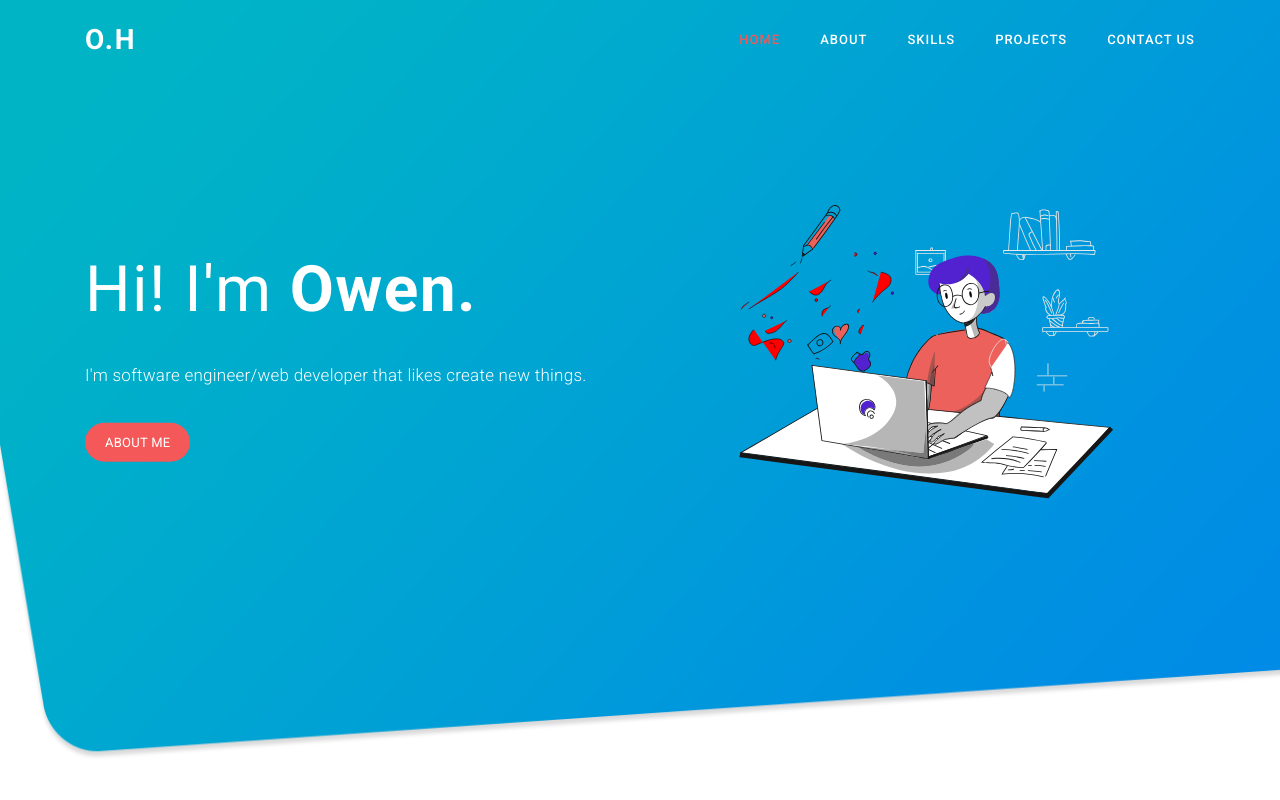
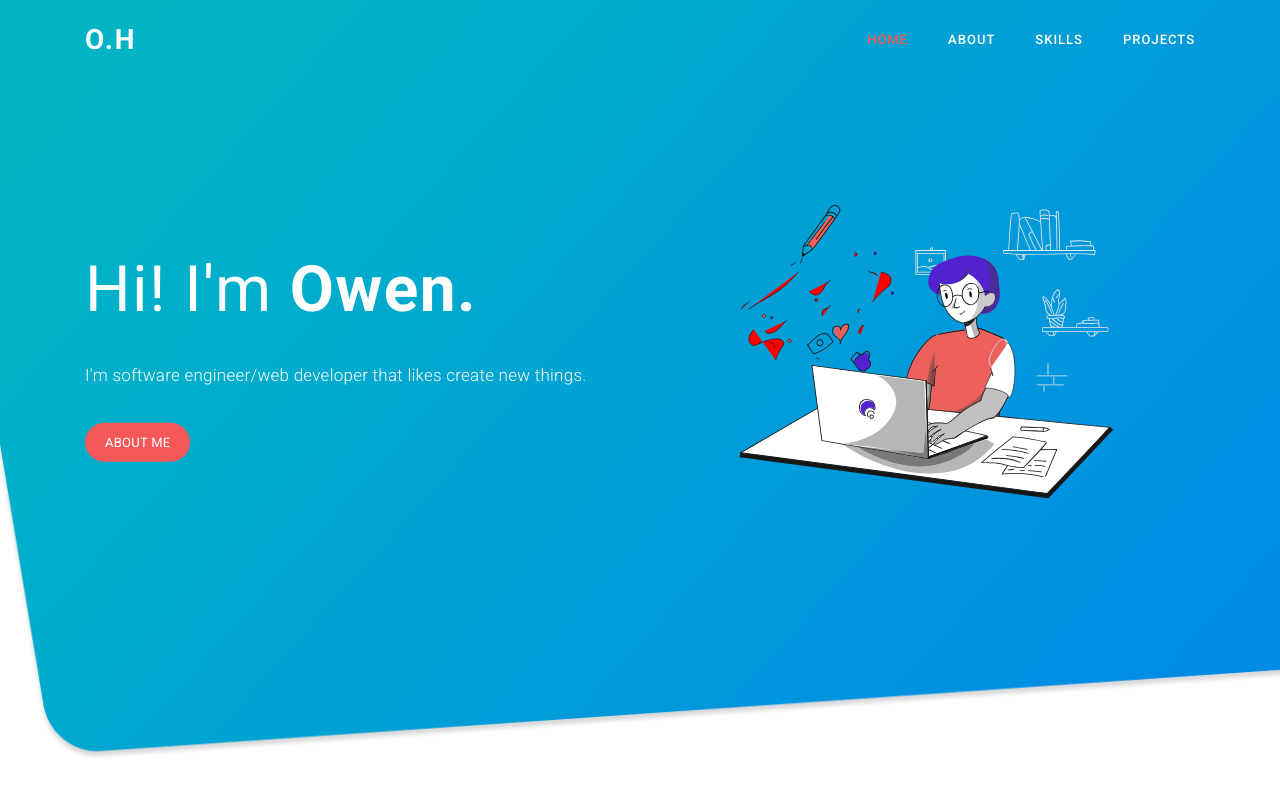
Before and after one commit to o-huang/portfolio-v2, a plain HTML site: page index.html in a window 1280 px wide. Shown: the top 800 px of the page. Drawn offline with Linux system fonts and the light colour scheme; a script that the page names is missing.

Commit message:
remove contact

```diff
--- a/assets/css/style.css
+++ b/assets/css/style.css
@@ -1,43 +1,5 @@
-/*
+@import url("https://fonts.googleapis.com/css?family=Roboto:100,300,400,500,700,900");
 
-ART FACTORY
-
-https://templatemo.com/tm-537-art-factory
-
-*/
-
-/*
----------------------------------------------
-Table of contents
----------------------------------------------
-01. font & reset css
-02. reset
-03. global styles
-04. header
-05. welcome
-06. features
-07. team
-08. pricing
-09. blog
-10. contact
-11. footer
-12. preloader
-
----------------------------------------------
-*/
-
-/*
----------------------------------------------
-font & reset css
----------------------------------------------
-*/
-
-@import url("https://fonts.googleapis.com/css?family=Roboto:100,300,400,500,700,900");
-/*
----------------------------------------------
-reset
----------------------------------------------
-*/
 
 html, body, div, span, applet, object, iframe, h1, h2, h3, h4, h5, h6, p, blockquote, div pre, a, abbr, acronym, address, big, cite, code, del, dfn, em, font, img, ins, kbd, q, s, samp, small, strike, strong, sub, sup, tt, var, b, u, i, center, dl, dt, dd, ol, ul, li, figure, header, nav, section, article, aside, footer, figcaption {
   margin: 0;
--- a/index.html
+++ b/index.html
@@ -20,15 +20,6 @@
 
 <body>
 
-    <!-- ***** Preloader Start ***** -->
-    <!-- <div id="preloader">
-        <div class="jumper">
-            <div></div>
-            <div></div>
-            <div></div>
-        </div>
-    </div> -->
-    <!-- ***** Preloader End ***** -->
 
 
     <!-- ***** Header Area Start ***** -->
@@ -37,31 +28,20 @@
             <div class="row">
                 <div class="col-12">
                     <nav class="main-nav">
-                        <!-- ***** Logo Start ***** -->
+
                         <a href="#" class="logo">O.H</a>
-                        <!-- ***** Logo End ***** -->
-                        <!-- ***** Menu Start ***** -->
+
                         <ul class="nav">
                             <li class="scroll-to-section"><a href="#welcome" class="active">Home</a></li>
                             <li class="scroll-to-section"><a href="#about">About</a></li>
                             <li class="scroll-to-section"><a href="#skills">Skills</a></li>
                             <li class="scroll-to-section"><a href="#services">Projects</a></li>
 
-                            <!-- <li class="submenu">
-                                <a href="javascript:;">Drop Down</a>
-                                <ul>
-                                    <li><a href="">About Us</a></li>
-                                    <li><a href="">Features</a></li>
-                                    <li><a href="">FAQ's</a></li>
-                                    <li><a href="">Blog</a></li>
-                                </ul>
-                            </li> -->
-                            <li class="scroll-to-section"><a href="#contact-us">Contact Us</a></li>
+                            <!-- <li class="scroll-to-section"><a href="#contact-us">Contact Us</a></li> -->
                         </ul>
                         <a class='menu-trigger'>
                             <span>Menu</span>
                         </a>
-                        <!-- ***** Menu End ***** -->
                     </nav>
                 </div>
             </div>
@@ -73,7 +53,6 @@
     <!-- ***** Welcome Area Start ***** -->
     <div class="welcome-area" id="welcome">
 
-        <!-- ***** Header Text Start ***** -->
         <div class="header-text">
             <div class="container">
                 <div class="row">
@@ -92,7 +71,6 @@
                 </div>
             </div>
         </div>
-        <!-- ***** Header Text End ***** -->
     </div>
     <!-- ***** Welcome Area End ***** -->
 
@@ -223,11 +201,6 @@
         </div>
     </section>
     <!-- ***** Features Small End ***** -->
-
-
-
-
-
     <!-- ***** Contact Us Start ***** -->
     <!-- <section class="section" id="contact-us">
         <div class="container-fluid">
```
